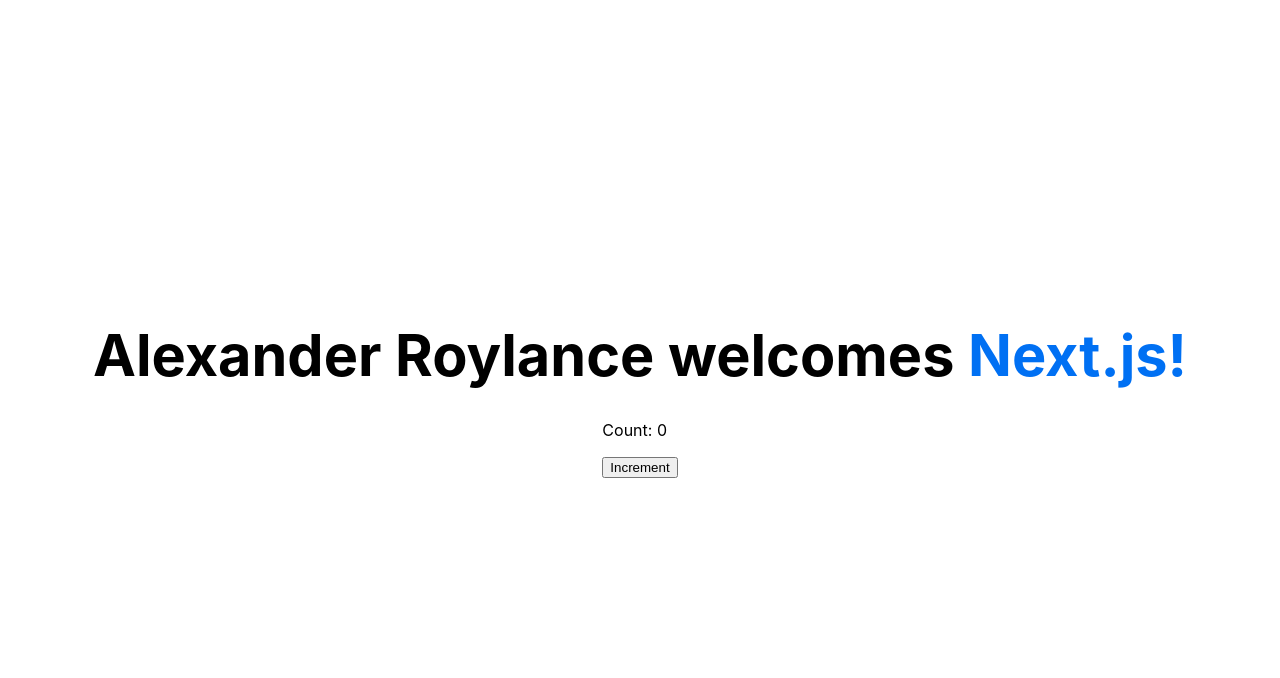
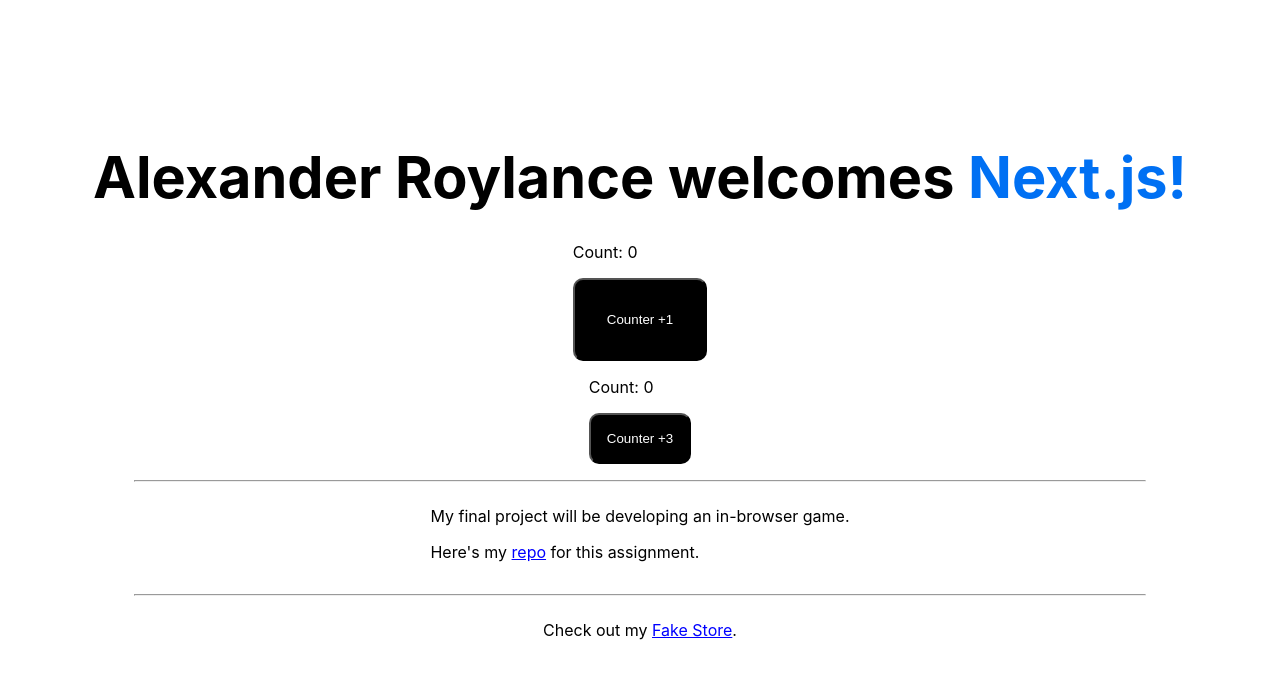
Before and after one commit to AlexanderRoylance/first-nextjs, a Next.js app: page / in a window 1280 px wide. Shown: the top 678 px of the page. Built offline with nearby package versions, Linux system fonts and the light colour scheme.

Commit message:
Added search bar, updated port num, added second counter, added Github link

```diff
--- a/components/Counter.js
+++ b/components/Counter.js
@@ -1,12 +1,27 @@
-import React, { useState } from "react";
+import React, { useState, useEffect } from "react";
 
-export default function Counter() {
+export default function Counter(props) {
     const [count, setCount] = useState(0);
+
+    function rollOverCount() {
+      if (count > 10) {
+        setCount(0);
+      }
+    }
+
+    const buttonStyle = {
+      backgroundColor: "black",
+      color: "white",
+      padding: props.size + "rem",
+      borderRadius: "10px",
+    };
+
+    useEffect(rollOverCount, [count]);
 
     return (
       <div>
         <p>Count: {count}</p>
-        <button onClick={() => setCount(count + 1)}>Increment</button>
+        <button onClick={() => setCount(count + 1 * props.mult)} style={buttonStyle}>{props.name}</button>
       </div>
     );
   }
--- /dev/null
+++ b/components/Github.js
@@ -0,0 +1,9 @@
+export default function Github()
+{
+    return(
+        <div>
+            <p>My final project will be developing an in-browser game.</p>
+            <p>Here's my <a href="https://github.com/AlexanderRoylance/first-nextjs" style={{ color: 'blue', textDecoration: 'underline' }}>repo</a> for this assignment.</p>
+        </div>
+    );
+}
--- a/package.json
+++ b/package.json
@@ -2,7 +2,7 @@
   "private": true,
   "scripts": {
     "build": "next build",
-    "dev": "next dev -p 3003",
+    "dev": "next dev -p 3054",
     "start": "next start"
   },
   "dependencies": {
--- a/pages/index.js
+++ b/pages/index.js
@@ -1,6 +1,8 @@
 import Head from 'next/head';
 import styles from '../styles/Home.module.css';
 import Counter from '../components/Counter';
+import Github from '../components/Github';
+import Link from 'next/link';
 
 export default function Home() {
   return (
@@ -13,8 +15,29 @@
       <h1 className={styles.title}>
           Alexander Roylance welcomes <a href="https://nextjs.org">Next.js!</a>
       </h1>
-      <Counter/>
 
+      <Counter name={"Counter +1"} mult={1} size={2}/>
+      <Counter name={"Counter +3"} mult={3} size={1}/>
+
+      <hr
+        style={{
+          width: "80%",
+          marginTop: "1em",
+        }}
+      />
+
+      <Github />
+
+      <hr
+        style={{
+          width: "80%",
+          marginTop: "1em",
+        }}
+      />
+
+      <p>Check out my <Link href="/store" style={{ color: 'blue', textDecoration: 'underline' }}>Fake Store</Link>.</p>
     </div>
+
+
   );
 }
```
Also changed, not shown: components/SearchBar.js (added, +26 -0 lines), pages/store.js (added, +46 -0 lines), styles/Store.module.css (added, +40 -0 lines).
